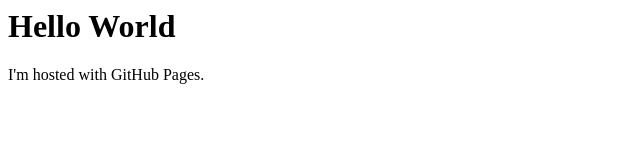
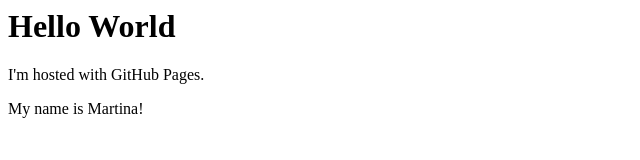
Before and after one commit to martinaibanez/martinaibanez.github.io, a plain HTML site: page index.html in a window 1280 px wide. Shown: the whole page, without its empty margins (0-640 px from the left). Drawn offline with Linux system fonts and the light colour scheme.

Commit message:
commit 2

```diff
--- a/index.html
+++ b/index.html
@@ -1,2 +1,3 @@
 <h1>Hello World</h1>
 <p>I'm hosted with GitHub Pages.</p>
+<p>My name is Martina!</p>
```
